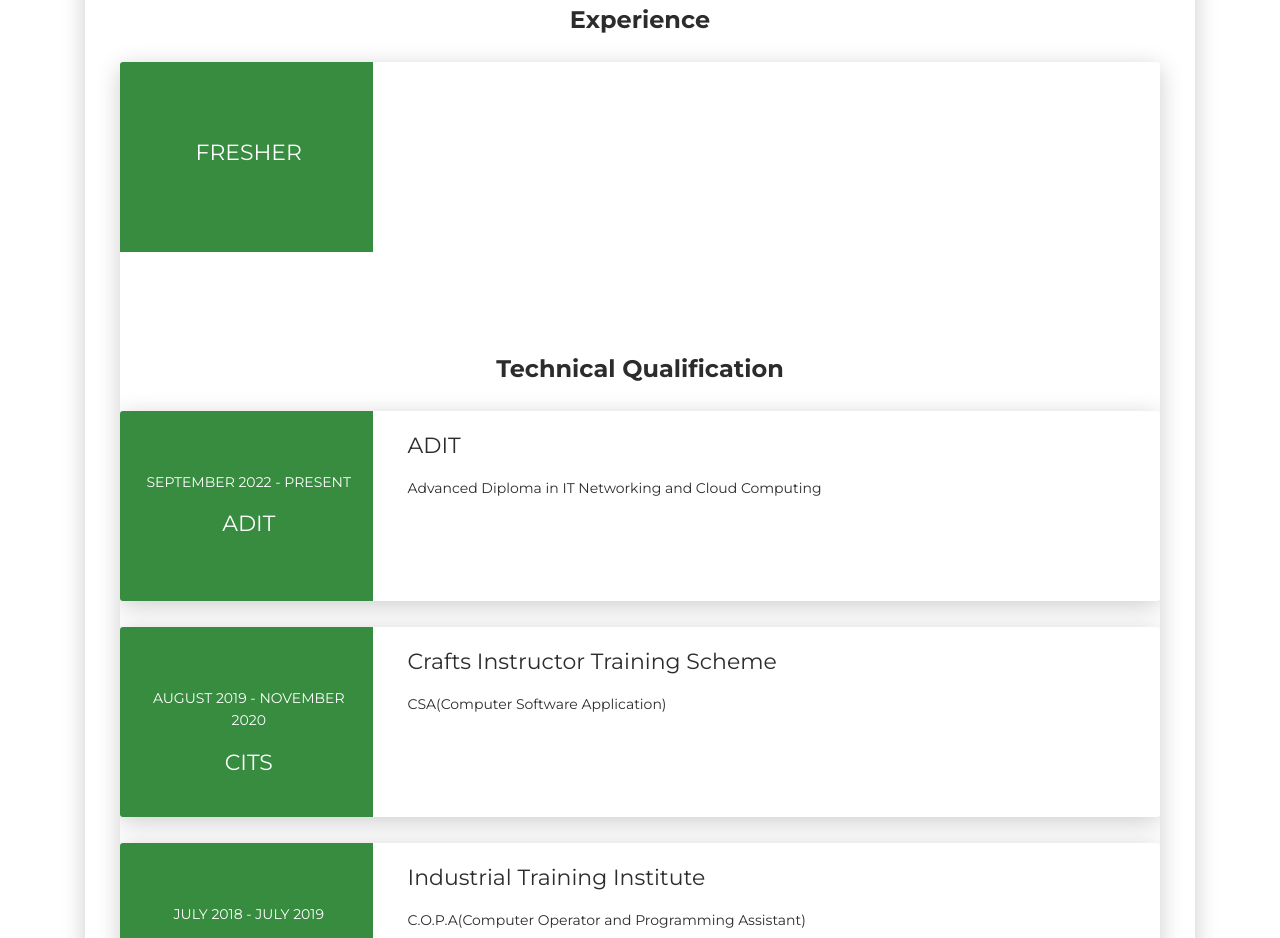
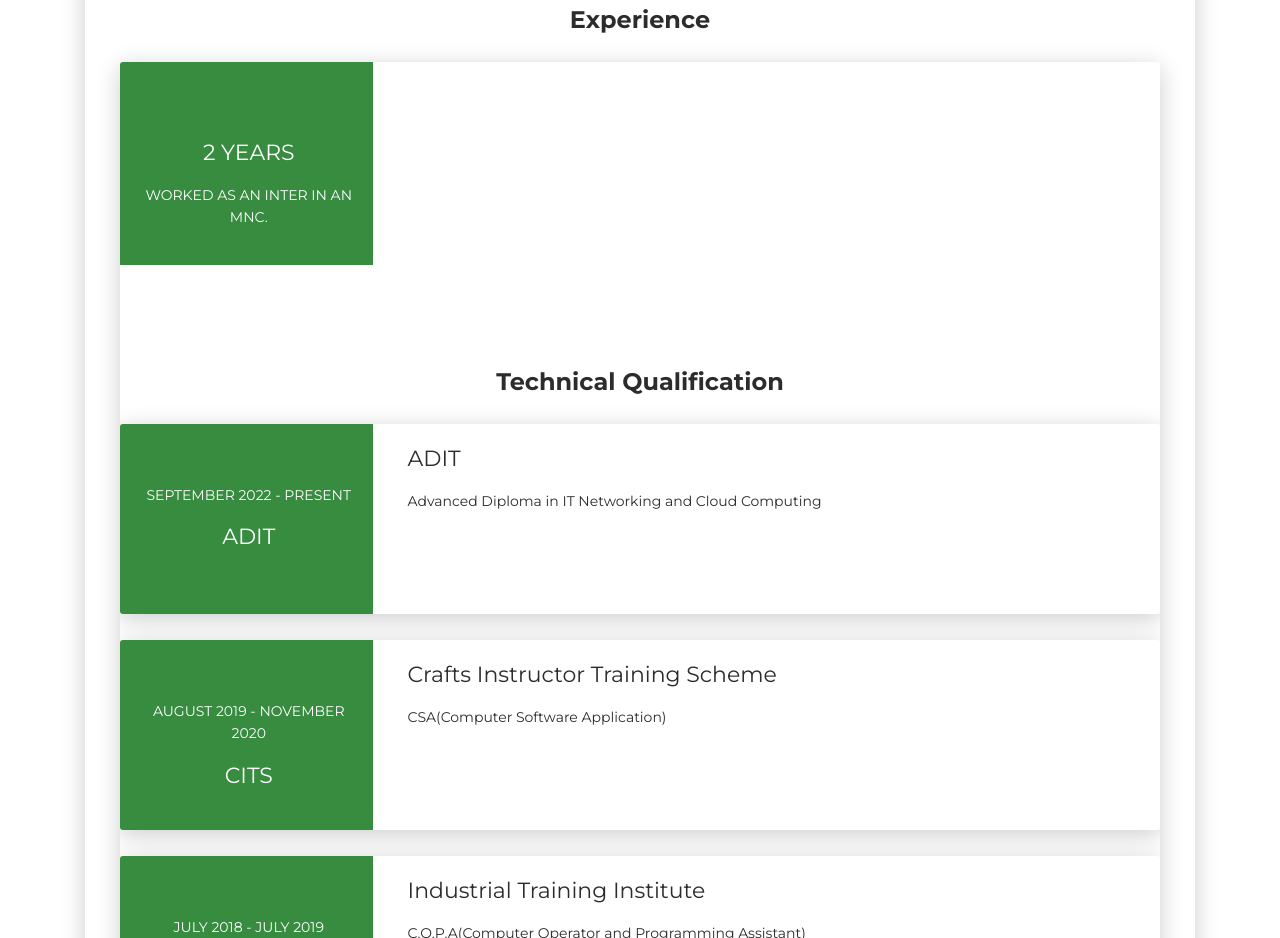
Before and after one commit to Drishtichakarvarty/creative-cv, a plain HTML site: page index.html in a window 1280 px wide. Shown: the part 2420-3358 px from the top of the page. Drawn offline with Linux system fonts and the light colour scheme.

Commit message:
Update index.html

```diff
--- a/index.html
+++ b/index.html
@@ -295,7 +295,8 @@
         <div class="col-md-3 bg-primary" data-aos="fade-right" data-aos-offset="50" data-aos-duration="500">
           <div class="card-body cc-experience-header">
             <p></p>
-            <div class="h5">Fresher</div>
+            <div class="h5">2 years</div>
+		  <p>Worked as an Inter in an MNC.<p>
           </div>
         </div>
 <div class="section" id="experience">
```
